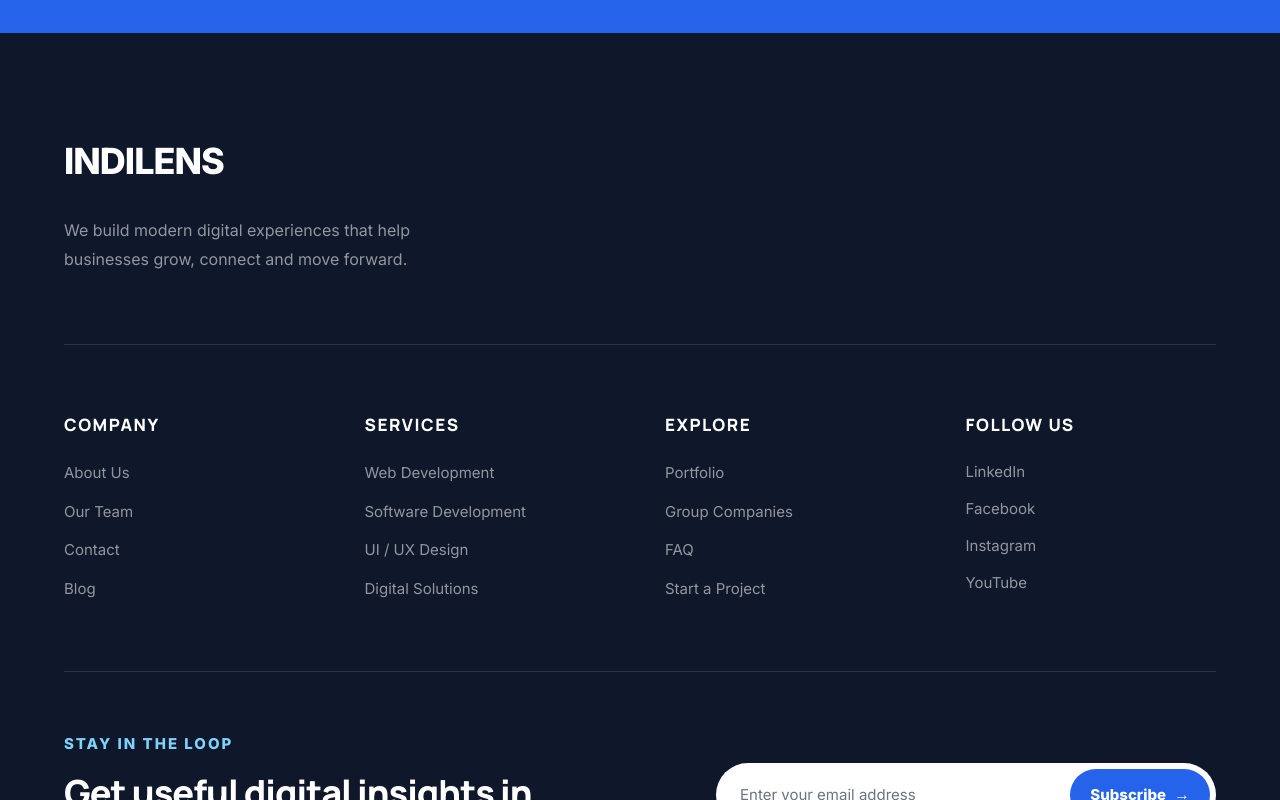
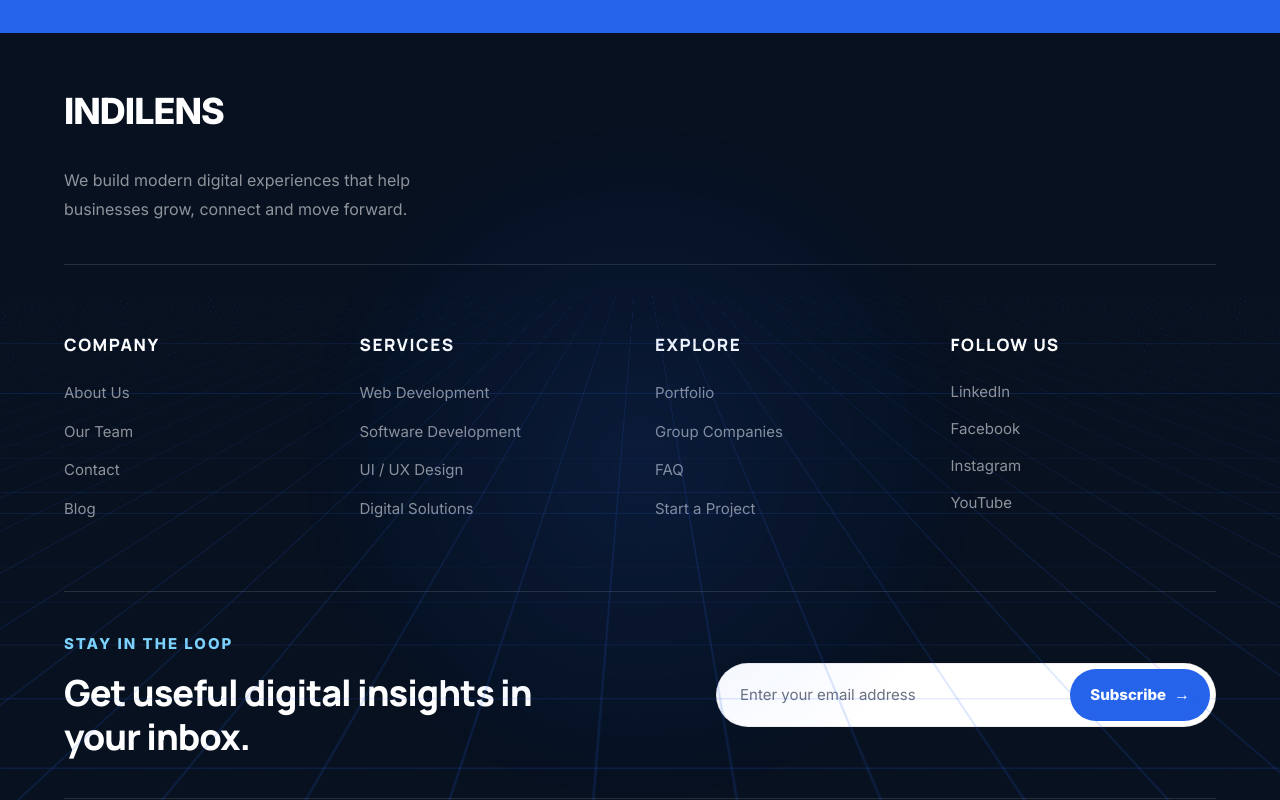
Before and after one commit to Rubul2024/indilens-website, a React (Vite) app in the folder client/: page /blog in a window 1280 px wide. Shown: the part 4220-5020 px from the top of the page. Built offline with nearby package versions, Linux system fonts and the light colour scheme; no server answers.

Commit message:
Add admin change password and modern animated footer

```diff
--- a/client/src/components/Footer.css
+++ b/client/src/components/Footer.css
@@ -7,15 +7,14 @@
 ======================================== */
 
 .site-footer {
-  position: relative;
+  position:relative;
 
-  padding: 100px 0 30px;
+    overflow:hidden;
 
-  background: var(--text-primary);
+    background:#071120;
 
-  color: var(--white);
+    color:#fff;
 
-  overflow: hidden;
 }
 
 /* ========================================
@@ -23,7 +22,7 @@
 ======================================== */
 
 .footer-brand-section {
-  padding-bottom: 70px;
+  padding-bottom: 40px;
 
   border-bottom: 1px solid rgba(255, 255, 255, 0.12);
 }
@@ -46,6 +45,7 @@
   text-decoration: none;
 
   transition: opacity 0.3s ease;
+  margin-top: 50px;
 }
 
 .footer-logo:hover {
@@ -73,7 +73,7 @@
 
   grid-template-columns: repeat(4, 1fr);
 
-  gap: 50px;
+  gap: 30px;
 
   padding: 70px 0;
 
@@ -171,9 +171,9 @@
 
   justify-content: space-between;
 
-  gap: 50px;
+  gap: 30px;
 
-  padding: 60px 0;
+  padding: 40px 0;
 
   border-bottom: 1px solid rgba(255, 255, 255, 0.12);
 }
@@ -223,7 +223,7 @@ overflow: hidden;
 
   padding: 5px;
 
-  border: 1px solid rgba(255, 255, 255, 0.2);
+  border: 1px solid rgba(243, 239, 239, 0.963);
 
   border-radius: 999px;
 
@@ -308,7 +308,8 @@ overflow: hidden;
 
   gap: 30px;
 
-  padding-top: 30px;
+  padding-top: 20px;
+  margin-bottom: 50px;
 }
 
 .footer-bottom p {
@@ -316,7 +317,8 @@ overflow: hidden;
 
   color: rgba(255, 255, 255, 0.4);
 
-  font-size: 11px;
+  font-size: 14px;
+
 }
 
 /* ========================================
@@ -444,3 +446,160 @@ overflow: hidden;
     row-gap: 10px;
   }
 }
+
+
+/* ========================================
+   FUTURE GRID BACKGROUND
+======================================== */
+
+.footer-grid-bg{
+
+    position:absolute;
+
+    inset:0;
+
+    overflow:hidden;
+
+    pointer-events:none;
+
+}
+
+/* ========================================
+   MOVING GRID
+======================================== */
+
+.grid-overlay{
+
+    position:absolute;
+
+    inset:-200%;
+
+    background-image:
+
+        linear-gradient(
+            rgba(37,99,235,.18) 1px,
+            transparent 1px
+        ),
+
+        linear-gradient(
+            90deg,
+            rgba(37,99,235,.18) 1px,
+            transparent 1px
+        );
+
+    background-size:60px 60px;
+
+    transform:perspective(900px)
+    rotateX(75deg);
+
+    animation:gridMove 14s linear infinite;
+
+}
+
+/* ========================================
+   GLOW
+======================================== */
+
+.grid-glow{
+
+    position:absolute;
+
+    width:700px;
+
+    height:700px;
+
+    background:radial-gradient(
+
+        circle,
+
+        rgba(37,99,235,.28),
+
+        transparent 70%
+
+    );
+
+    left:50%;
+
+    top:50%;
+
+    transform:translate(-50%,-50%);
+
+    animation:glowPulse 7s ease infinite;
+
+}
+
+/* ========================================
+   CONTENT ABOVE GRID
+======================================== */
+
+.footer .container{
+
+    position:relative;
+
+    z-index:5;
+
+}
+
+/* ========================================
+   GRID ANIMATION
+======================================== */
+
+@keyframes gridMove{
+
+    0%{
+
+        transform:
+        perspective(900px)
+        rotateX(75deg)
+        translateY(0);
+
+    }
+
+    100%{
+
+        transform:
+        perspective(900px)
+        rotateX(75deg)
+        translateY(60px);
+
+    }
+
+}
+
+/* ========================================
+   GLOW
+======================================== */
+
+@keyframes glowPulse{
+
+    0%{
+
+        opacity:.45;
+
+        transform:
+        translate(-50%,-50%)
+        scale(1);
+
+    }
+
+    50%{
+
+        opacity:.8;
+
+        transform:
+        translate(-50%,-50%)
+        scale(1.15);
+
+    }
+
+    100%{
+
+        opacity:.45;
+
+        transform:
+        translate(-50%,-50%)
+        scale(1);
+
+    }
+
+}
--- a/client/src/components/Footer.jsx
+++ b/client/src/components/Footer.jsx
@@ -7,7 +7,21 @@ const Footer = () => {
 
   return (
     <footer className="site-footer">
+
+{/* ========================================
+    TECH GRID BACKGROUND
+======================================== */}
+
+<div className="footer-grid-bg">
+
+  <div className="grid-overlay"></div>
+
+  <div className="grid-glow"></div>
+
+</div>
+
       <div className="container">
+
         {/* ========================================
             FOOTER BRAND
         ======================================== */}
@@ -238,7 +252,7 @@ const Footer = () => {
         ======================================== */}
 
         <div className="footer-bottom">
-          <p>© {currentYear} Indilens. All rights reserved.</p>
+          <p>© 2010-{currentYear} Indilens Web Solutions Pvt. Ltd. All rights reserved.</p>
 
           <div className="footer-legal-links">
             <Link to="/privacy-policy">Privacy Policy</Link>
--- a/client/src/components/Hero.css
+++ b/client/src/components/Hero.css
@@ -123,7 +123,7 @@
 
   color: var(--primary);
 
-  font-size: 12px;
+  font-size: 14px;
 
   font-weight: 700;
 
@@ -155,7 +155,7 @@
 
   color: var(--text-primary);
 
-  font-size: clamp(52px, 6vw, 88px);
+  font-size: clamp(42px, 6vw, 88px);
 
   font-weight: 800;
 
```
